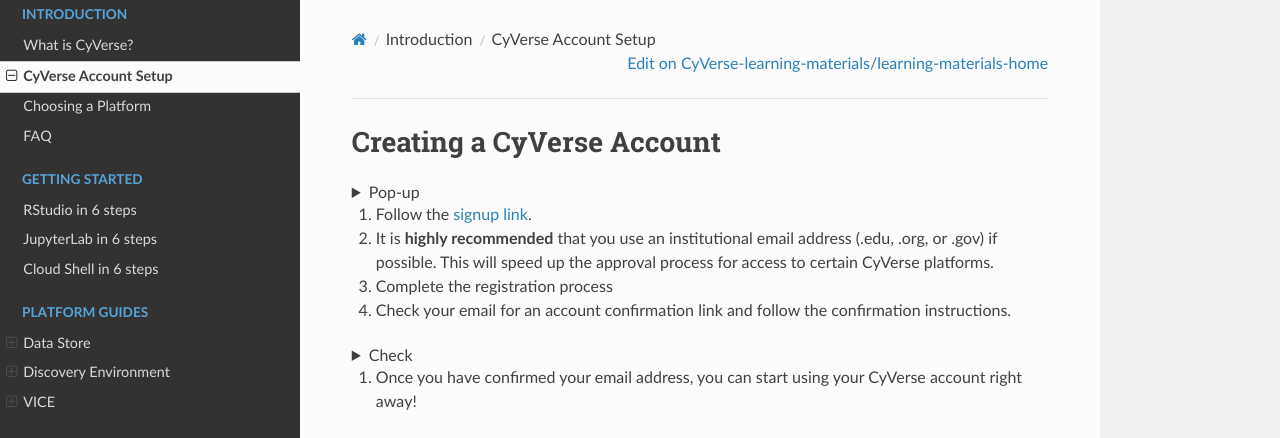
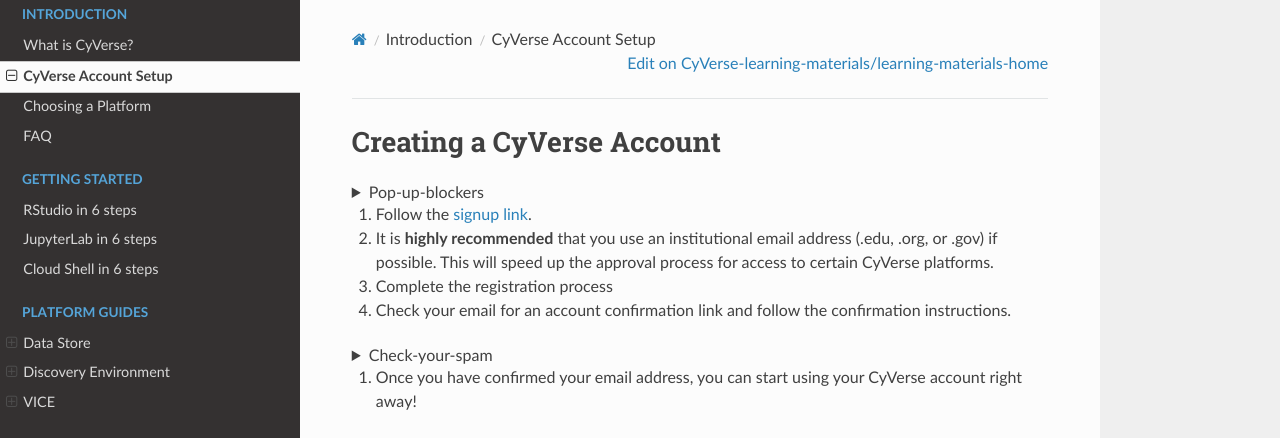
Before and after one commit to CyVerse-learning-materials/learning-materials-home, an MkDocs documentation site: the page built from docs/account.md, in a window 1280 px wide and 960 px high. Shown: the top 438 px of the window. Built offline with MkDocs 1.6.1, drawn with Linux system fonts in a browser that asks for light colours; nearby versions of some CDN libraries.

Commit message:
Update account.md

```diff
--- a/docs/account.md
+++ b/docs/account.md
@@ -1,6 +1,6 @@
 # Creating a CyVerse Account
 
-??? pop-up blockers
+??? pop-up-blockers
 
 	Ensure Java Script is enabled on your web browser. A pop-up blocker or other notification symbol may indicate this.
 
```
Also changed, not shown: other parts of docs/account.md (+1 -1 lines).
